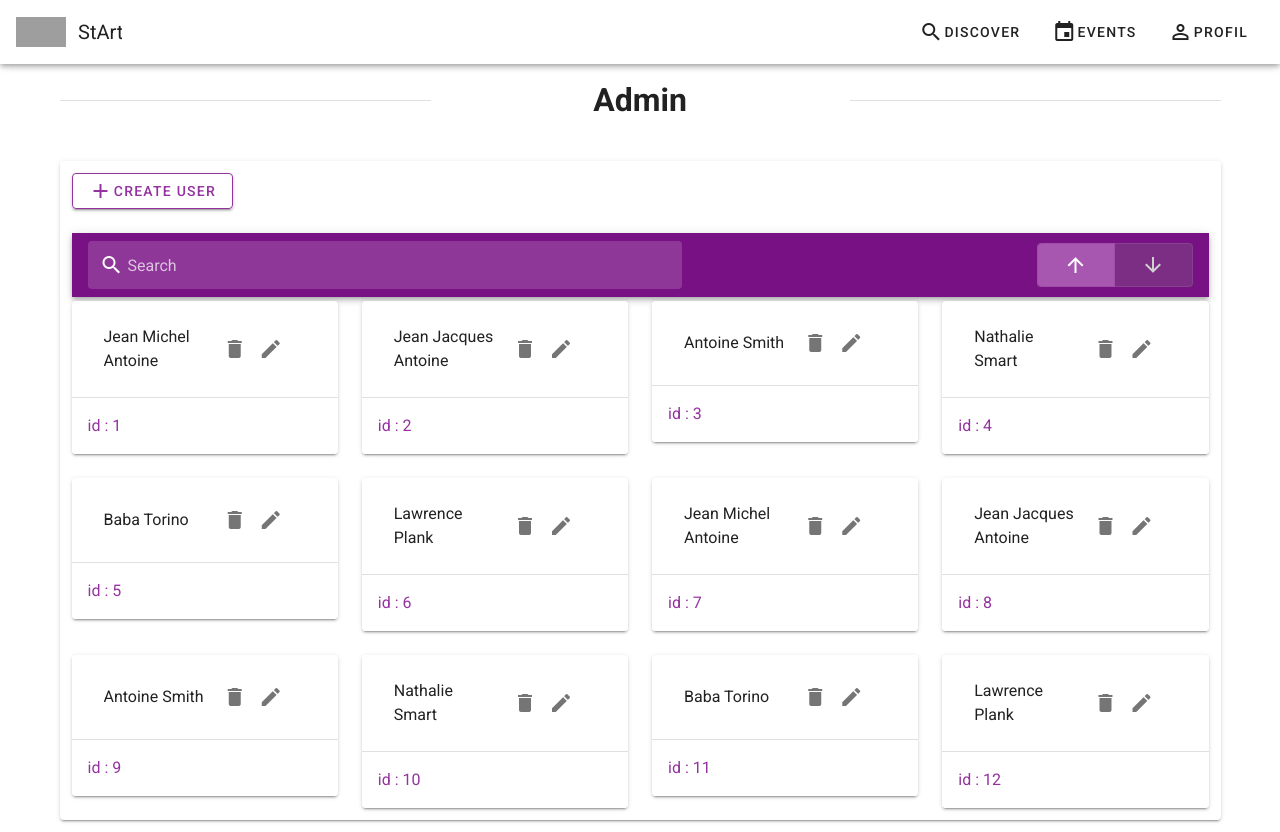
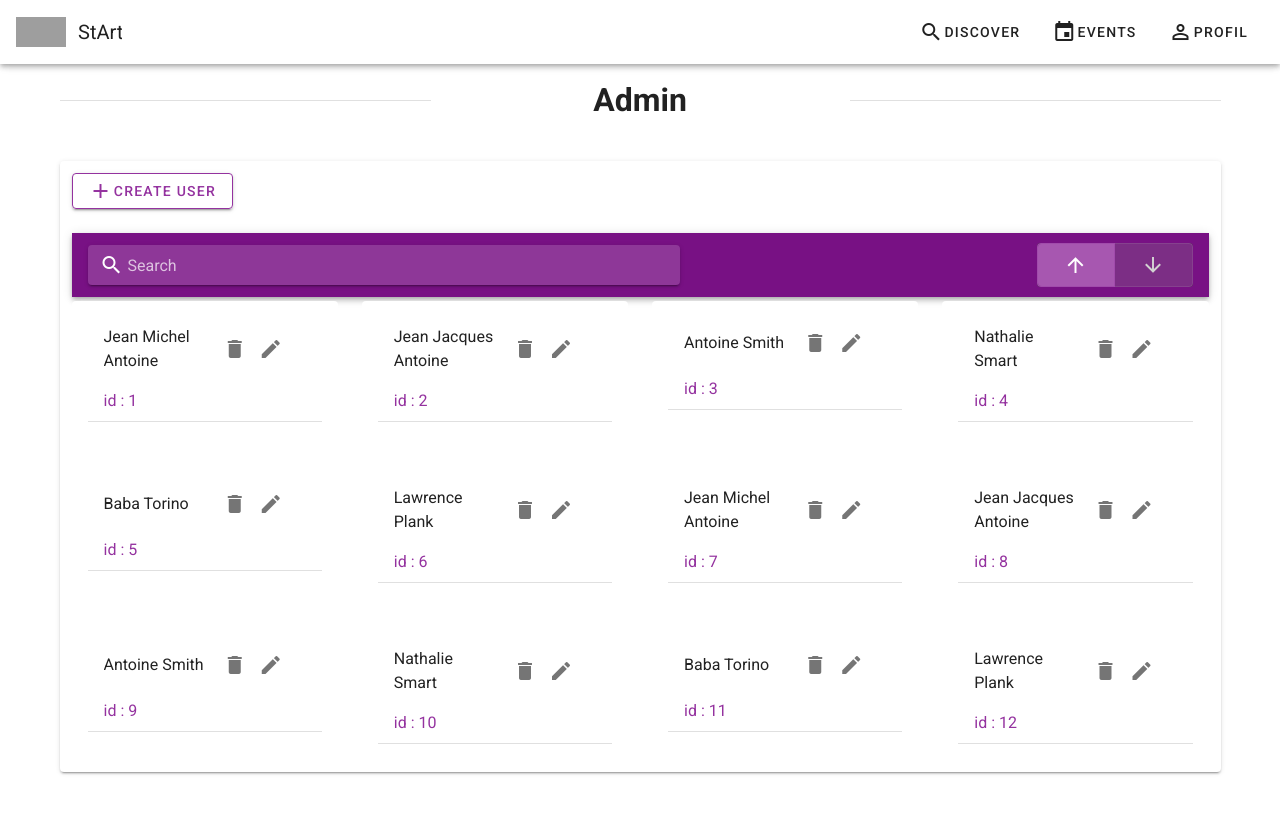
Before and after one commit to PRO-2021-B-05/PRO_B-05, a Vue app in the folder front/: page /admin in a window 1280 px wide. After the commit the page ends 800 px from the top, so only its background shows below. Built offline with nearby package versions, Linux system fonts and the light colour scheme; grey boxes are pictures that could not be loaded.

Commit message:
changements mineurs

```diff
--- a/front/src/views/Admin.vue
+++ b/front/src/views/Admin.vue
@@ -29,12 +29,13 @@
               <v-toolbar dark color="primary darken-1" class="mb-1">
                 <v-text-field
                   v-model="search"
-                  clearable
-                  flat
+                  dense
+                  filled
                   solo-inverted
                   hide-details
                   prepend-inner-icon="mdi-magnify"
                   label="Search"
+                  placeholder="Student Name"
                 ></v-text-field>
                 <template v-if="$vuetify.breakpoint.mdAndUp">
                   <v-spacer></v-spacer>
@@ -60,7 +61,7 @@
                   md="4"
                   lg="3"
                 >
-                  <v-card>
+                  <v-card flat>
                     <v-content class="px-4 pt-2 pb-2">
                       <v-list dense>
                         <v-list-item dense>
@@ -78,11 +79,8 @@
                             </v-container>
                           </v-list-item-content>
                         </v-list-item>
-                      </v-list>
-                    </v-content>
-                    <v-divider />
-                    <v-list dense>
                         <v-list-item
+                          dense
                           v-for="(key, index) in filteredKeys"
                           :key="index"
                         >
@@ -92,7 +90,9 @@
                             {{ key }} : {{ item[key.toLowerCase()] }}
                           </v-list-item-content>
                         </v-list-item>
+                        <v-divider />
                       </v-list>
+                    </v-content>
                   </v-card>
                 </v-col>
               </v-row>
```
Lines whose indentation alone changed are shown as unchanged.
